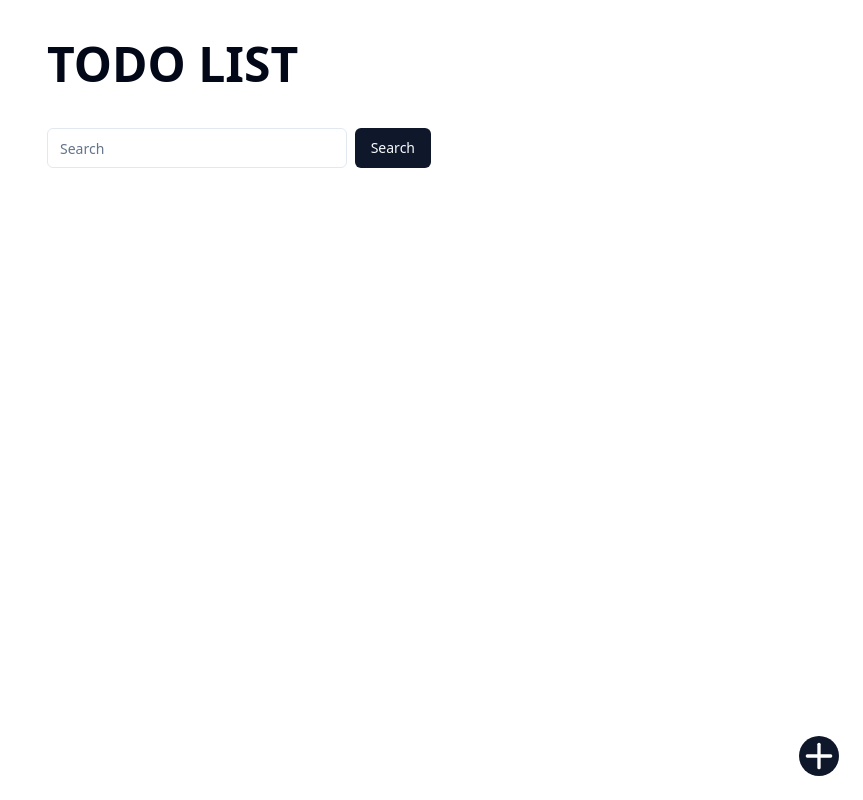
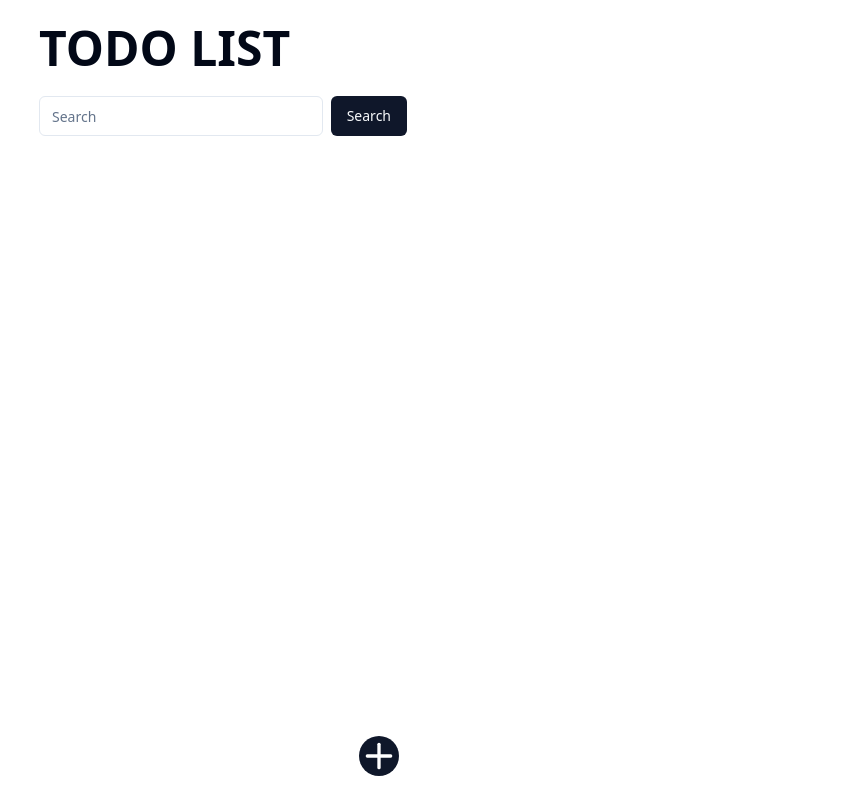
Before and after one commit to f-lab-edu/Kiosk-JM, a Next.js app: page / in a window 1280 px wide. Shown: the whole page, without its empty margins (417-1280 px from the left). Built offline with nearby package versions, Linux system fonts and the light colour scheme.

Commit message:
add delete logic

```diff
--- a/pages/index.tsx
+++ b/pages/index.tsx
@@ -55,19 +55,20 @@ function Todo() {
   };
 
   return (
+    <AlertDialog>
       <Dialog open={addTodoVisible} onOpenChange={setAddTodoVisible}>
-      <div className="relative mx-auto max-w-[400px]">
-        <div className="ml-6 mt-10">
+        <div className="relative mx-auto h-screen max-w-[400px] p-4">
+          <div className=" pt-2">
             <div className="text-5xl font-extrabold ">TODO LIST</div>
           </div>
 
-        <div className="ml-6 mt-10 flex w-full max-w-sm items-center space-x-2">
+          <div className="mt-6 flex w-full max-w-sm items-center space-x-2">
             <Input placeholder="Search" />
             <Button type="submit">Search</Button>
           </div>
           <DialogTrigger asChild>
             <Plus
-            className="fixed bottom-6 right-6 h-10 w-10 rounded-full bg-slate-900 text-white"
+              className="absolute bottom-6 right-6 h-10 w-10 rounded-full bg-slate-900 text-white"
               onClick={toggleAddTodo}
             ></Plus>
           </DialogTrigger>
@@ -99,7 +100,7 @@ function Todo() {
               <li
                 id={todo.id}
                 key={todo.id}
-              className="relative my-7 ml-7 flex items-center space-x-2"
+                className="relative my-7 flex items-center space-x-2"
               >
                 <Checkbox id={todo.id} />
                 <div className="text-sm font-medium">{todo.todo}</div>
@@ -113,33 +114,13 @@ function Todo() {
                         <Edit className="mr-2 h-4 w-4" />
                         Edit
                       </DropdownMenuItem>
-                    <AlertDialog
-                      open={addTodoVisible}
-                      onOpenChange={setAddTodoVisible}
-                    >
-                      <AlertDialogTrigger asChild>
-                        <DropdownMenuItem className="text-red-600">
+
+                      <DropdownMenuItem className="text-red-600" asChild>
+                        <AlertDialogTrigger>
                           <Delete className="mr-2 h-4 w-4" />
                           Delete
+                        </AlertDialogTrigger>
                       </DropdownMenuItem>
-                      </AlertDialogTrigger>
-                      <AlertDialogContent>
-                        <AlertDialogHeader>
-                          <AlertDialogTitle>
-                            Are you absolutely sure?
-                          </AlertDialogTitle>
-                          <AlertDialogDescription>
-                            This action cannot be undone. This will permanently
-                            delete your account and remove your data from our
-                            servers.
-                          </AlertDialogDescription>
-                        </AlertDialogHeader>
-                        <AlertDialogFooter>
-                          <AlertDialogCancel>Cancel</AlertDialogCancel>
-                          <AlertDialogAction>Continue</AlertDialogAction>
-                        </AlertDialogFooter>
-                      </AlertDialogContent>
-                    </AlertDialog>
                     </DropdownMenuGroup>
                   </DropdownMenuContent>
                 </DropdownMenu>
@@ -148,6 +129,24 @@ function Todo() {
           </ul>
         </div>
       </Dialog>
+      <AlertDialogContent>
+        <AlertDialogHeader>
+          <AlertDialogTitle>Are you absolutely sure?</AlertDialogTitle>
+          <AlertDialogDescription>
+            This action cannot be undone. This will permanently delete your
+            account and remove your data from our servers.
+          </AlertDialogDescription>
+        </AlertDialogHeader>
+        <AlertDialogFooter>
+          <AlertDialogCancel>Cancel</AlertDialogCancel>
+          <AlertDialogAction
+            onClick={() => setTodos(todos.filter((t) => t.id !== todo.id))}
+          >
+            Continue
+          </AlertDialogAction>
+        </AlertDialogFooter>
+      </AlertDialogContent>
+    </AlertDialog>
   );
 }
 
```
Lines whose indentation alone changed are shown as unchanged.
